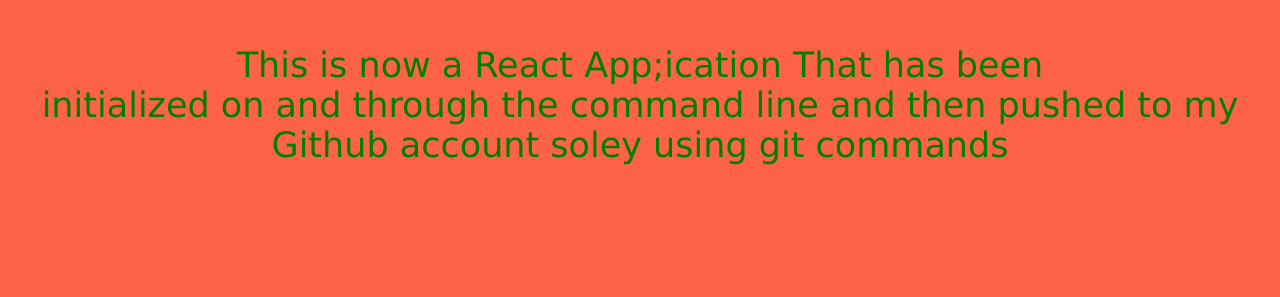
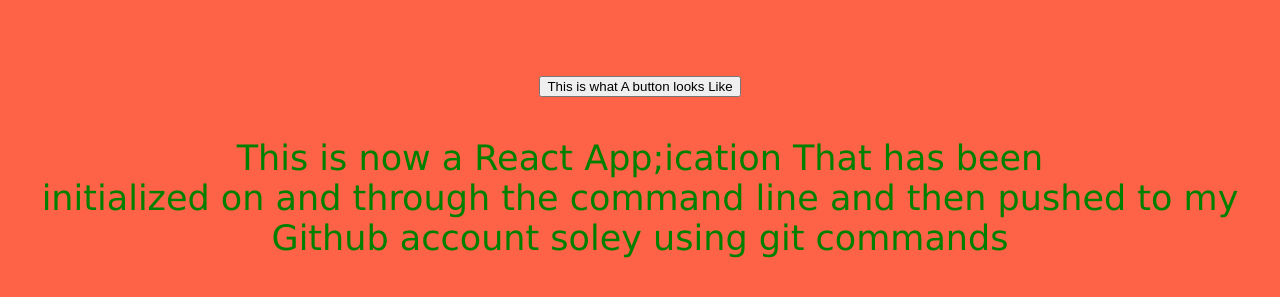
Before and after one commit to jnutt367/React-project, a website: page index.html in a window 1280 px wide. Shown: the part 323-620 px from the top of the page. Drawn offline with Linux system fonts and the light colour scheme.

Commit message:
Newest html

```diff
--- a/index.html
+++ b/index.html
@@ -9,6 +9,8 @@
     <h1>
       Hi I am from VS Code!!
     </h1>
+
+    <button>This is what A button looks Like</button>
     <p>This is now a React App;ication That has been <br>
     initialized on and through the command line and then pushed to my <br>
      Github account soley using git commands</p>
```
